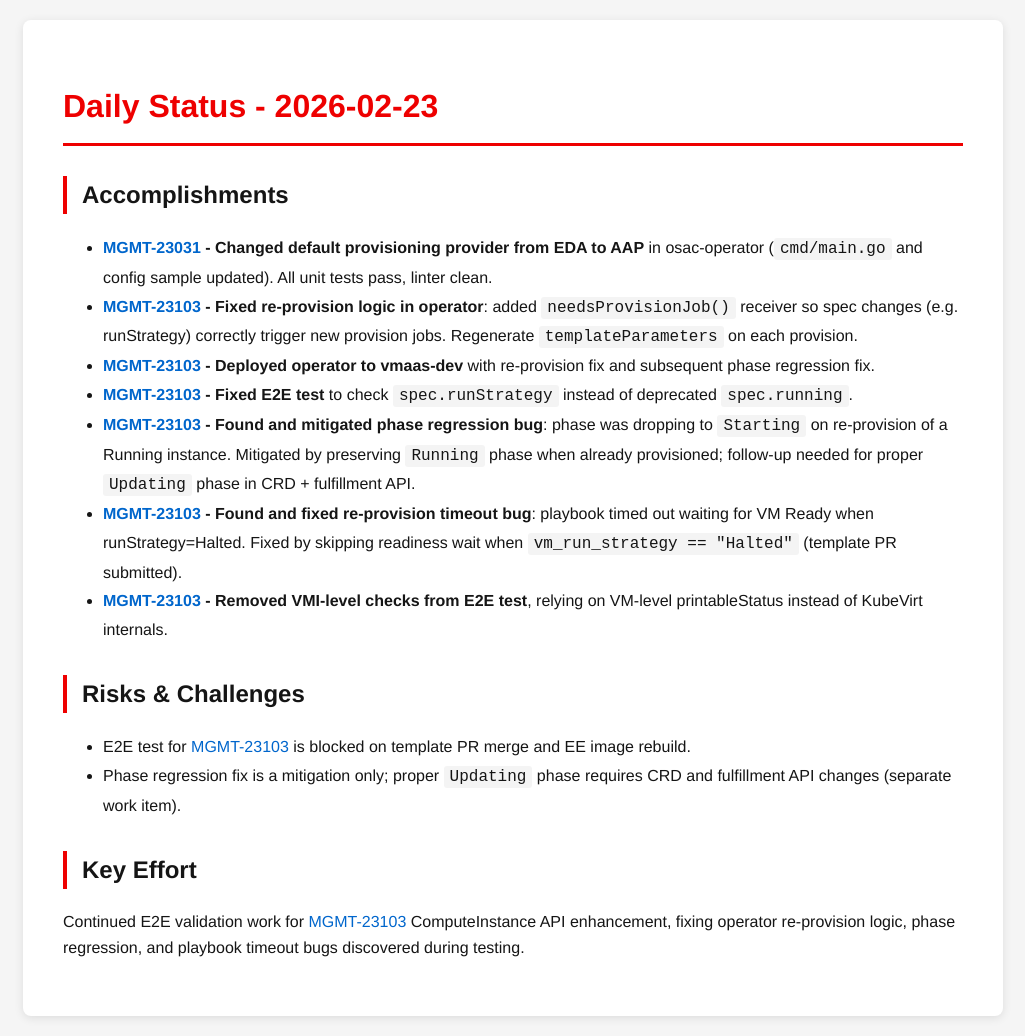
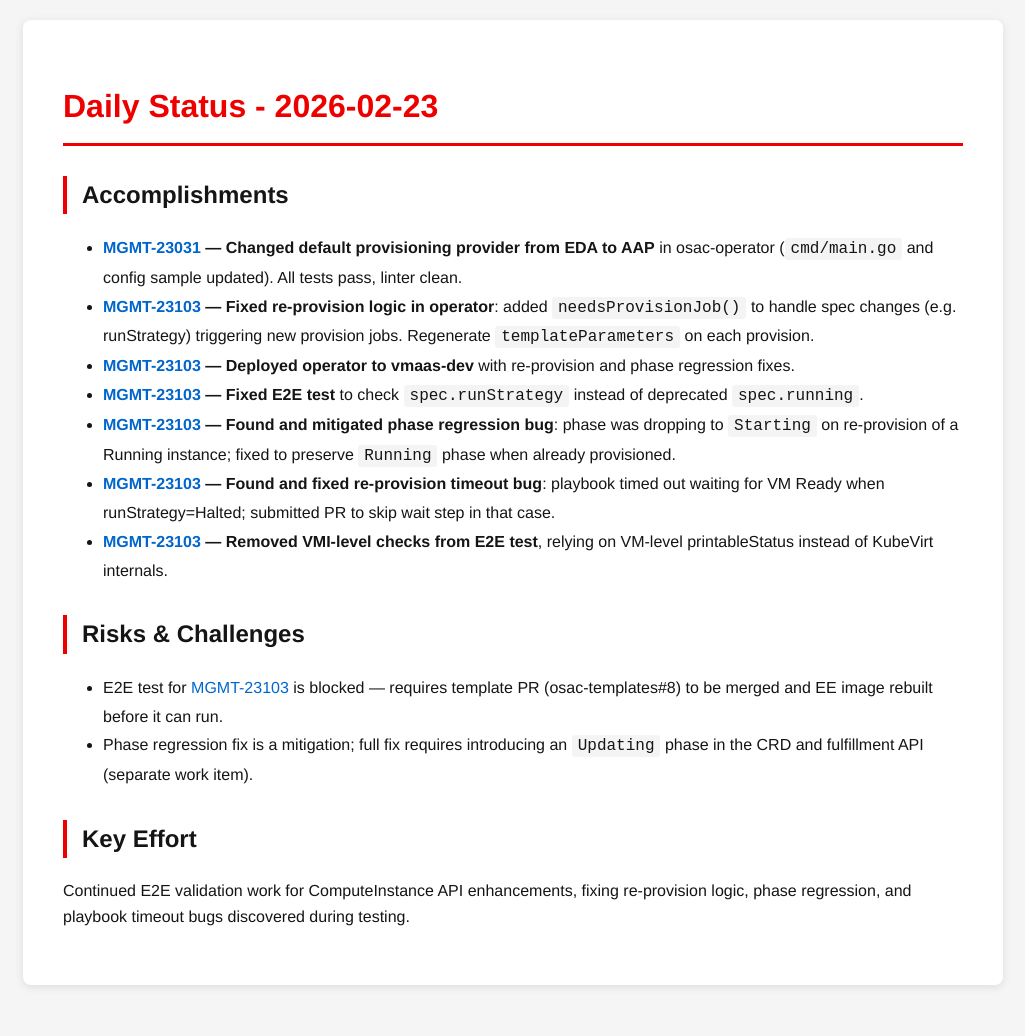
Before and after one commit to tzvatot/daily-status, a Jekyll site: the page built from 2026-02-23.md, in a window 1280 px wide. Shown: the whole page, without its empty margins (127-1152 px from the left). Built offline with Jekyll 4.4.1, drawn with Linux system fonts in a browser that asks for light colours; after the commit the page ends 1005 px from its top, so only the background shows below that.

Commit message:
Daily status update - 2026-02-23

```diff
--- a/2026-02-23.md
+++ b/2026-02-23.md
@@ -7,20 +7,17 @@
 # Daily Status - 2026-02-23
 
 ## Accomplishments
-
-- **[MGMT-23031](https://issues.redhat.com/browse/MGMT-23031) - Changed default provisioning provider from EDA to AAP** in osac-operator (`cmd/main.go` and config sample updated). All unit tests pass, linter clean.
-- **[MGMT-23103](https://issues.redhat.com/browse/MGMT-23103) - Fixed re-provision logic in operator**: added `needsProvisionJob()` receiver so spec changes (e.g. runStrategy) correctly trigger new provision jobs. Regenerate `templateParameters` on each provision.
-- **[MGMT-23103](https://issues.redhat.com/browse/MGMT-23103) - Deployed operator to vmaas-dev** with re-provision fix and subsequent phase regression fix.
-- **[MGMT-23103](https://issues.redhat.com/browse/MGMT-23103) - Fixed E2E test** to check `spec.runStrategy` instead of deprecated `spec.running`.
-- **[MGMT-23103](https://issues.redhat.com/browse/MGMT-23103) - Found and mitigated phase regression bug**: phase was dropping to `Starting` on re-provision of a Running instance. Mitigated by preserving `Running` phase when already provisioned; follow-up needed for proper `Updating` phase in CRD + fulfillment API.
-- **[MGMT-23103](https://issues.redhat.com/browse/MGMT-23103) - Found and fixed re-provision timeout bug**: playbook timed out waiting for VM Ready when runStrategy=Halted. Fixed by skipping readiness wait when `vm_run_strategy == "Halted"` (template PR submitted).
-- **[MGMT-23103](https://issues.redhat.com/browse/MGMT-23103) - Removed VMI-level checks from E2E test**, relying on VM-level printableStatus instead of KubeVirt internals.
+- **[MGMT-23031](https://issues.redhat.com/browse/MGMT-23031) — Changed default provisioning provider from EDA to AAP** in osac-operator (`cmd/main.go` and config sample updated). All tests pass, linter clean.
+- **[MGMT-23103](https://issues.redhat.com/browse/MGMT-23103) — Fixed re-provision logic in operator**: added `needsProvisionJob()` to handle spec changes (e.g. runStrategy) triggering new provision jobs. Regenerate `templateParameters` on each provision.
+- **[MGMT-23103](https://issues.redhat.com/browse/MGMT-23103) — Deployed operator to vmaas-dev** with re-provision and phase regression fixes.
+- **[MGMT-23103](https://issues.redhat.com/browse/MGMT-23103) — Fixed E2E test** to check `spec.runStrategy` instead of deprecated `spec.running`.
+- **[MGMT-23103](https://issues.redhat.com/browse/MGMT-23103) — Found and mitigated phase regression bug**: phase was dropping to `Starting` on re-provision of a Running instance; fixed to preserve `Running` phase when already provisioned.
+- **[MGMT-23103](https://issues.redhat.com/browse/MGMT-23103) — Found and fixed re-provision timeout bug**: playbook timed out waiting for VM Ready when runStrategy=Halted; submitted PR to skip wait step in that case.
+- **[MGMT-23103](https://issues.redhat.com/browse/MGMT-23103) — Removed VMI-level checks from E2E test**, relying on VM-level printableStatus instead of KubeVirt internals.
 
 ## Risks & Challenges
-
-- E2E test for [MGMT-23103](https://issues.redhat.com/browse/MGMT-23103) is blocked on template PR merge and EE image rebuild.
-- Phase regression fix is a mitigation only; proper `Updating` phase requires CRD and fulfillment API changes (separate work item).
+- E2E test for [MGMT-23103](https://issues.redhat.com/browse/MGMT-23103) is blocked — requires template PR (osac-templates#8) to be merged and EE image rebuilt before it can run.
+- Phase regression fix is a mitigation; full fix requires introducing an `Updating` phase in the CRD and fulfillment API (separate work item).
 
 ## Key Effort
-
-Continued E2E validation work for [MGMT-23103](https://issues.redhat.com/browse/MGMT-23103) ComputeInstance API enhancement, fixing operator re-provision logic, phase regression, and playbook timeout bugs discovered during testing.
+Continued E2E validation work for ComputeInstance API enhancements, fixing re-provision logic, phase regression, and playbook timeout bugs discovered during testing.
```
